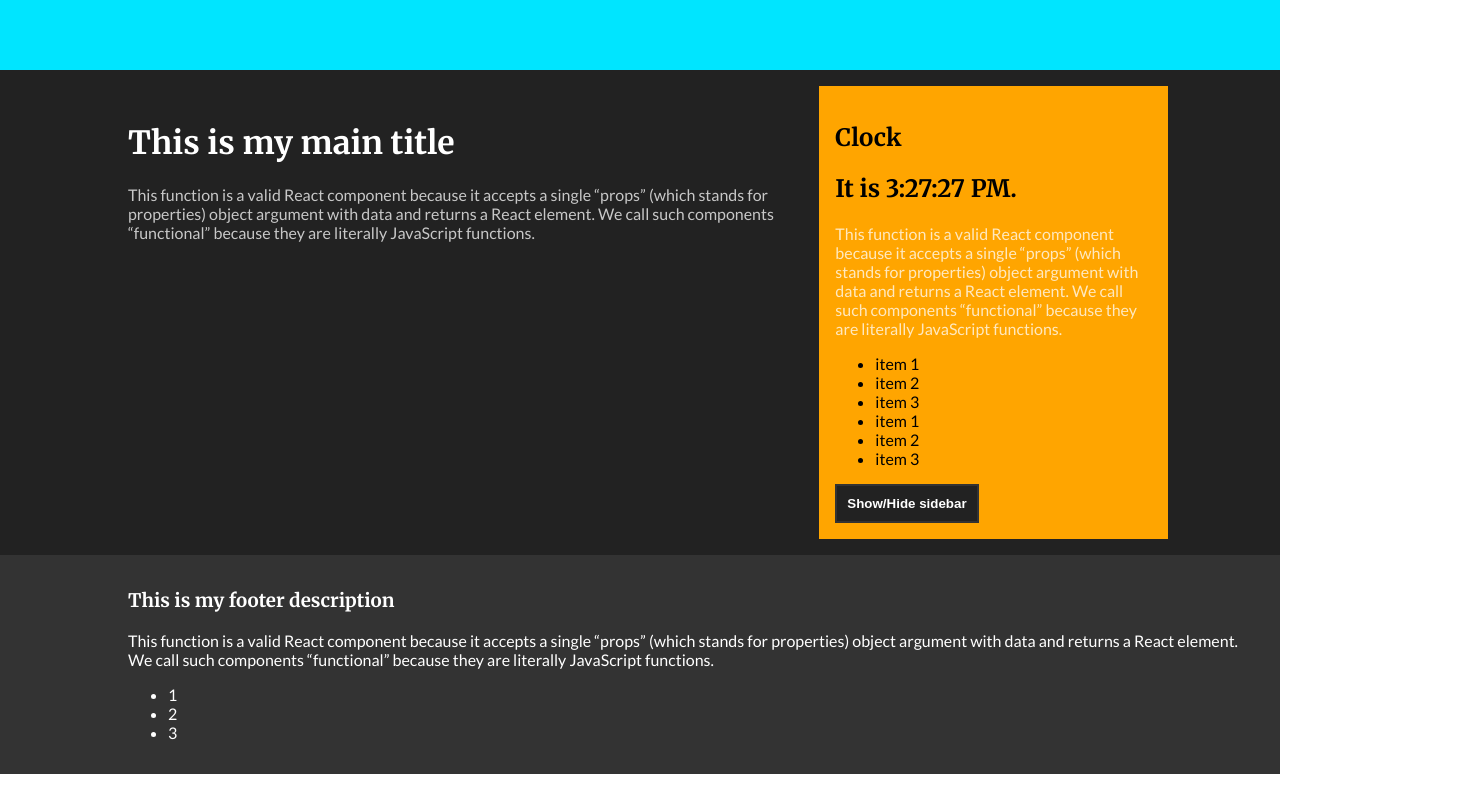
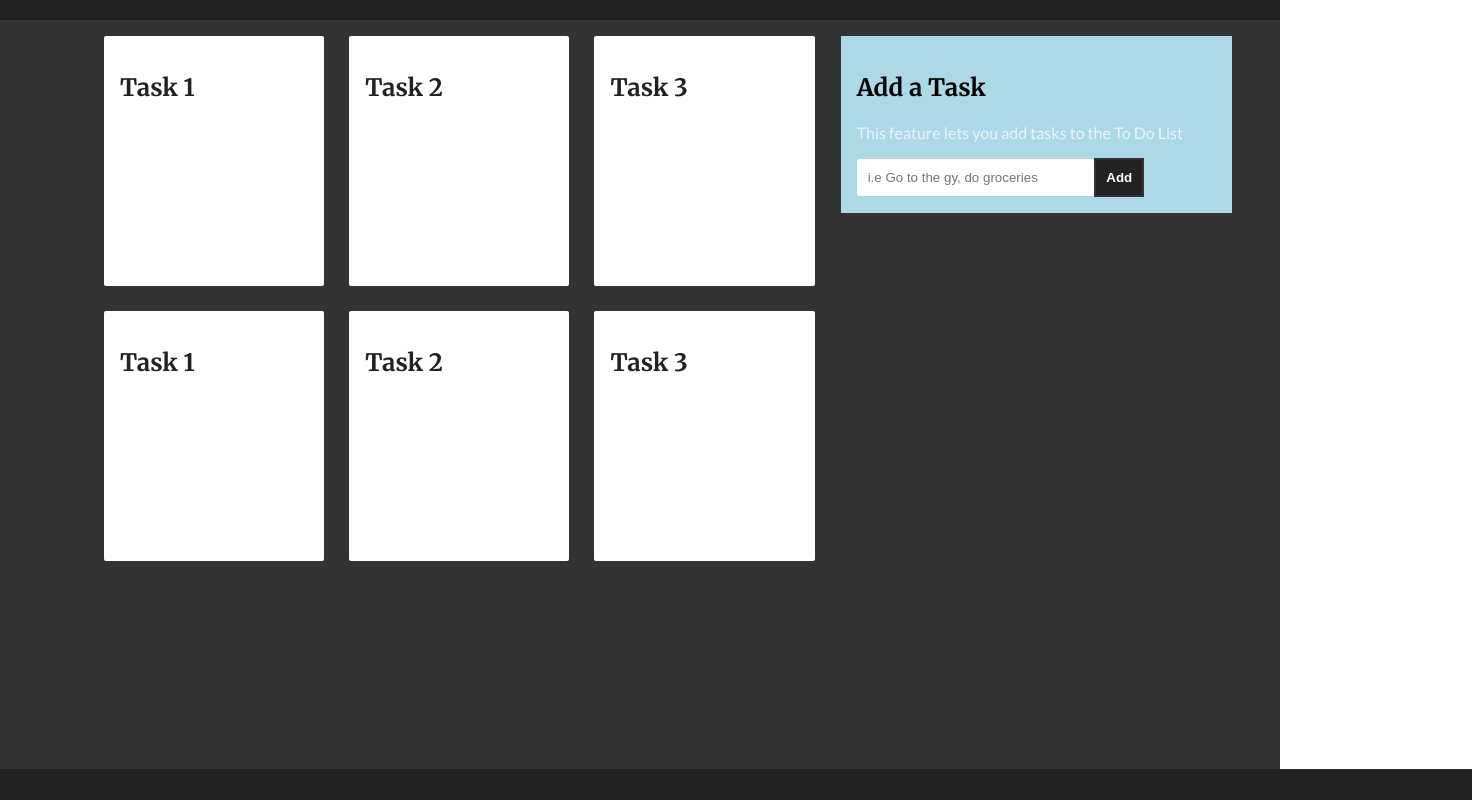
Before and after one commit to matheuseabra/airbnb-clone-client, a React (Create React App) app: page / in a window 1280 px wide. Shown: the part 340-1140 px from the top of the page, 1472 px wide, since content can reach past the window. Before the commit the page ends 1114 px from the top, so only its background shows below. Built offline with nearby package versions, Linux system fonts and the light colour scheme.

Commit message:
Shared state between components

```diff
--- a/package.json
+++ b/package.json
@@ -12,5 +12,9 @@
     "build": "react-scripts build",
     "test": "react-scripts test --env=jsdom",
     "eject": "react-scripts eject"
+  },
+  "devDependencies": {
+    "eslint": "^4.18.1",
+    "eslint-plugin-react": "^7.7.0"
   }
 }
--- a/src/App.css
+++ b/src/App.css
@@ -4,30 +4,49 @@
   height: 80px;
 }
 
-.container {
+.MainGrid {
   display: grid;
-  grid-template-columns: 1fr 0.5fr;
+  grid-template-columns: 2fr 1fr;
   grid-auto-rows: minmax(250px, auto);
   grid-gap: 10px;
   grid-row-gap: 10px;
-  padding: 1em 7em 1em 7em;
+  padding: 1em 3em 1em 3em;
+}
+
+.TaskGrid {
+  display: grid;
+  grid-template-columns: repeat(3, 1fr);
+  grid-auto-rows: minmax(250px, auto);
+  grid-gap: 25px;
+  grid-row-gap: 25px;
+  margin: 0;
+  list-style: none;
+}
+
+.Card {
+  background-color: #FFF;
+  color: #222;
+  border-radius: 2px;
+}
+
+.TaskItem {
+  padding: 1em;
+  color: #222;
 }
 
 .Header {
-  background-color: #00E5FF;
-  height: 250px;
-  color: #222;
+  height: 200px;
   padding: 5em 5em 5em 8em;
 }
 
 .Header-title {
-  color: #222;
+  color: #fff;
   font-size: 2.5em;
   font-weight: bold;
 }
 
 .Header-description {
-  color: #222;
+  color: #EEE;
   font-size: 1em;
 }
 
@@ -36,23 +55,19 @@
 }
 
 .MainContent {
-  padding: 1em 1em 1em 1em;
-}
-
-.MainContent-title {
-  color: #FFF;
-  font-size: 2em;
-}
-
-.MainContent-body {
-  font-size: 1em;
-  color: #FFF;
-  opacity: 0.75;
+  padding: 0em 1em 12em 1em;
 }
 
 
+.NameForm {
+  padding: 11px;
+  width: 60%;
+  border: none;
+  border-radius: 2px;
+}
+
 .Sidebar {
-  background-color: orange;
+  background-color: lightblue;
   padding: 1em 1em 1em 1em;
 
 }
@@ -69,9 +84,10 @@
 }
 
 footer {
-  background-color: #333;
+  height: 30%;
+  padding: 2.5em 6em 5em 6em;
+  width: 100%;
   color: white;
-  padding: 1em 1em 1em 8em;
 }
 
 .Button {
@@ -89,6 +105,18 @@ footer {
   padding: 3em;
 }
 
+.Clock >  h2 {
+  color: #FFF;
+}
+
+.bg-dark {
+  background-color: #222;
+}
+
+.bg-gray {
+  background-color: #333;
+}
+
 @keyframes App-logo-spin {
   from { transform: rotate(0deg); }
   to { transform: rotate(360deg); }
--- a/src/App.js
+++ b/src/App.js
@@ -4,15 +4,15 @@ import './App.css';
 
 
 
-const AppTitle = "MatheusApp"
-const AppDescription = "Creating UI with components is awesome"
+const AppTitle = "Welcome to ReactTask";
+const AppDescription = "Creating tasks in React";
 
-const SidebarDescription = "This function is a valid React component because it accepts a single “props” (which stands for properties) object argument with data and returns a React element. We call such components “functional” because they are literally JavaScript functions."
+const SidebarDescription = "This feature lets you add tasks to the To Do List";
+const FooterTitle = "This is my footer description";
+const FooterDescription = SidebarDescription;
 
-const FooterTitle = "This is my footer description"
-const FooterDescription = SidebarDescription
 
-const SidebarListItems = ["item 1", "item 2", "item 3", "item 1", "item 2", "item 3"];
+const tasksSample = ['Task 1', 'Task 2', 'Task 3', 'Task 1', 'Task 2', 'Task 3'];
 
 class App extends Component {
 
@@ -25,24 +25,17 @@ class App extends Component {
     console.log('mounted');
   }
 
-
-
   render() {
     return (
-      <div className="bg-dark">
+      <div className="bg-gray">
         <Header title={AppTitle} description={AppDescription} />
-
-        <div className="container">
-
-        <Main title="This is my main title" body={SidebarDescription} />
-
-
+        <div className="MainGrid">
+          <Main/>
           <Sidebar body={SidebarDescription} />
 
 
         </div>
-
-        <Footer title={ FooterTitle } body={ FooterDescription } />
+        <Footer title={AppTitle} body={FooterDescription}/>
       </div>
     );
   }
@@ -51,16 +44,12 @@ class App extends Component {
 class Header extends Component {
 
   render() {
-
-    const { title, description } = this.props;
-
     return (
-      <header className="Header">
+      <header className="Header bg-dark">
         <img src={logo} className="App-logo" alt="logo" />
         <h1 className="Header-title">{this.props.title}</h1>
         <p className="Header-description">{ this.props.description }</p>
       </header>
-
     );
   }
 }
@@ -68,17 +57,59 @@ class Header extends Component {
 class Main extends Component {
 
   render() {
+    return (
+      <main className="MainContent">
+        <TasksList tasks={tasksSample} />
+      </main>
+    );
+  }
+}
 
-    const { title, body } =  this.props;
+function TasksList(props) {
+
+    const tasks = props.tasks;
 
     return (
-      <main className="MainContent">
-          <h1 className="MainContent-title">{this.props.title}</h1>
-          <p className="MainContent-body">
-          {this.props.body}
-         </p>
+      <div>
+      <ul className="TaskGrid">
+        { tasks.map((task) =>
+          <TaskItem key={task.id} title={task} description={task} />
+        )}
+      </ul>
+    </div>
+    );
 
-      </main>
+}
+
+function TaskItem(props) {
+  const title = props.title;
+  return <div className="Card"><li className="TaskItem"><h2>{title}</h2></li></div>;
+}
+
+class AddTaskForm extends Component {
+
+  constructor(props) {
+    super(props);
+    this.state = {value: ''};
+
+    this.handleChange = this.handleChange.bind(this);
+    this.handleSubmit = this.handleSubmit.bind(this);
+  }
+
+  handleChange(event) {
+    this.setState({value: event.target.value});
+  }
+
+  handleSubmit(event) {
+    //this.setState({this.tasks.title})
+  }
+
+  render() {
+    return (
+      <form onSubmit={this.handleSubmit}>
+        <input type="text" placeholder="i.e Go to the gy, do groceries" className="NameForm" value={this.state.value} onChange={this.handleChange} />
+        <input className="Button" type="submit" value="Add" />
+      </form>
     );
   }
 }
@@ -96,60 +127,29 @@ class Sidebar extends Component {
   }
 
   render() {
-
-    const { body } =  this.props;
-
+    const {body} = this.props;
     return (
       <div>
         <aside className="Sidebar">
-          <Clock date={new Date()} />
+          <h1>Add a Task</h1>
           <p className="Sidebar-body">
             {this.props.body}
           </p>
-
-          <SidebarList items={SidebarListItems} />
-         <Button text="Show/Hide sidebar" onClick={this.toggle} />
+          <AddTaskForm className="NameForm"/>
         </aside>
-
-
-
-
       </div>
     );
   }
 }
 
-function SidebarList(props) {
-  const items = props.items;
-  const itemsList = items.map((item) =>
-     <ListItem key={items.toString()} value={item} />
-  );
-  return (
-      <ul>
-        {itemsList}
-      </ul>
-    )
-}
-
-function ListItem(props) {
-  const value = props.value;
-  return <li>{value}</li>
-}
-
 class Footer extends Component {
   render() {
 
-    const { title, body } =  this.props;
-
     return (
-      <footer className="Footer">
+      <footer className="Footer bg-dark">
+        <img src={logo} className="App-logo" alt="logo" />
         <h3 className="footer-title">{this.props.title}</h3>
         <p>{this.props.body}</p>
-          <ul className="footer-links">
-            <li>1</li>
-            <li>2</li>
-            <li>3</li>
-         </ul>
       </footer>
     );
   }
@@ -192,7 +192,6 @@ class Clock extends React.Component {
   render() {
     return (
       <div>
-        <h1>Clock</h1>
         <h2>It is {this.state.date.toLocaleTimeString()}.</h2>
       </div>
     );
--- a/src/index.css
+++ b/src/index.css
@@ -8,7 +8,3 @@ h1, h2, h3, h4 {
   font-family: 'Merriweather', serif;
   font-weight: 700;
 }
-
-.bg-dark {
-  background-color: #222;
-}
```
Also changed, not shown: .eslintrc.js (added), 1 other file (tests, documents, lock files or other folders). Lines whose indentation alone changed are shown as unchanged.
